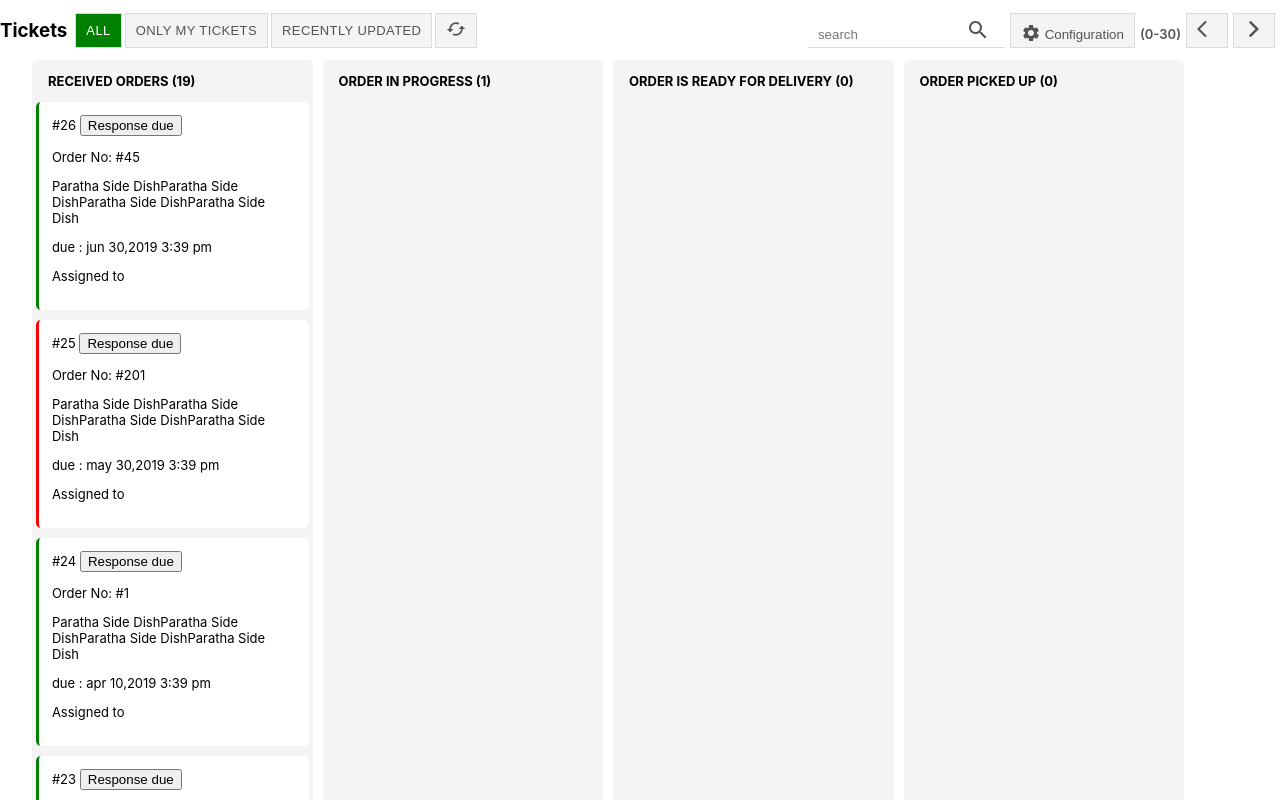
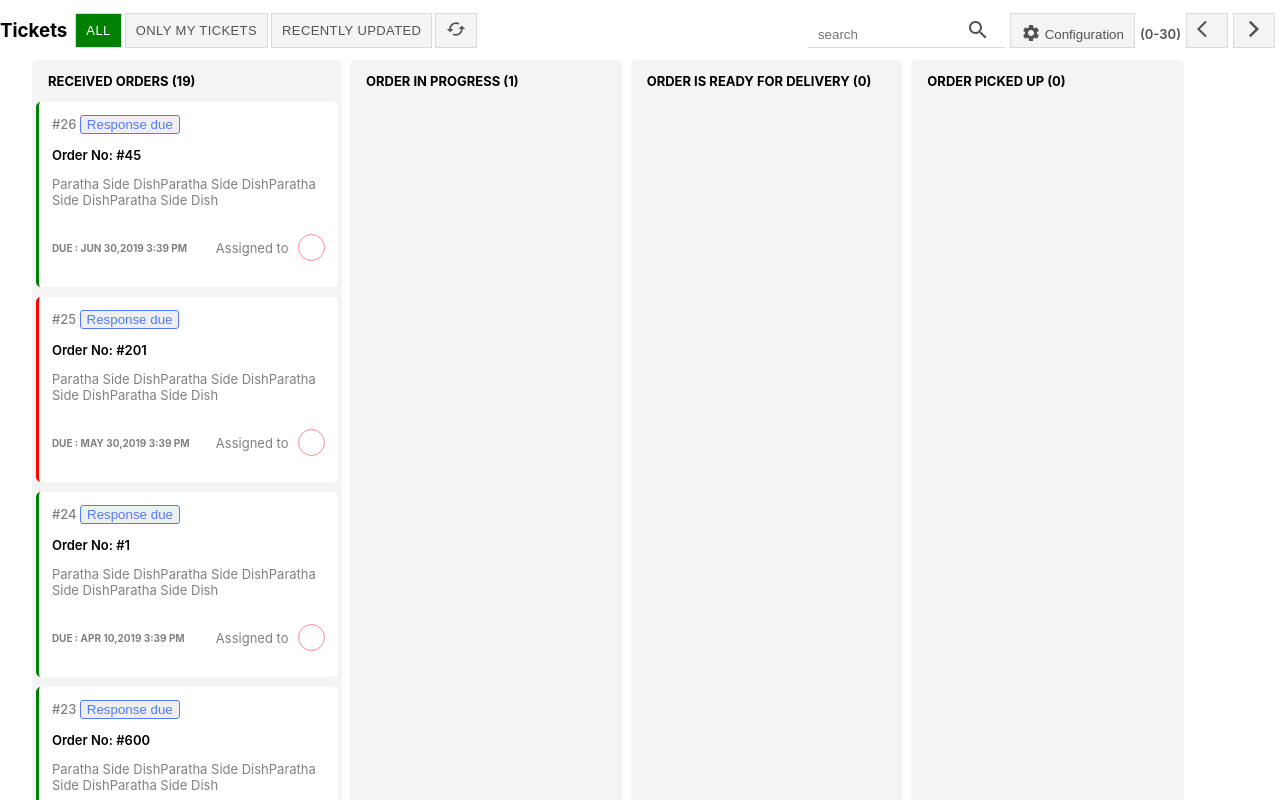
Before and after one commit to Narmadhu/KanbanBoardUi, a React (Create React App) app: page / in a window 1280 px wide. Shown: the top 800 px of the page. Built offline with nearby package versions, Linux system fonts and the light colour scheme.

Commit message:
created the received orders with styling

```diff
--- a/src/Components/Tickets/Received/Received.js
+++ b/src/Components/Tickets/Received/Received.js
@@ -5,37 +5,39 @@ function Received() {
     <div className="grid-column" >
       <div className="each-grid">
         <span>#26 <button>Response due</button></span>
-        <p>Order No: #45 </p>
-        <p>Paratha Side DishParatha Side DishParatha Side DishParatha Side Dish</p>
+        <p className="order-no" >Order No: #45 </p>
+        <p className="order">Paratha Side DishParatha Side DishParatha Side DishParatha Side Dish</p>
         <div>
-        <p>due : jun 30,2019 3:39 pm</p>
+          <div className="last-div">
+        <span className="time" > due : jun 30,2019 3:39 pm</span>
         <p>Assigned to <span></span></p>
+          </div>
         </div>
       </div>
       <div>
         <span>#25 <button>Response due</button></span>
-        <p>Order No: #201 </p>
-        <p>Paratha Side DishParatha Side DishParatha Side DishParatha Side Dish</p>
-        <div>
-        <p>due : may 30,2019 3:39 pm</p>
+        <p className="order-no">Order No: #201 </p>
+        <p className="order">Paratha Side DishParatha Side DishParatha Side DishParatha Side Dish</p>
+        <div className="last-div">
+        <span className="time">due : may 30,2019 3:39 pm</span>
         <p>Assigned to <span></span></p>
         </div>
       </div>
       <div>
         <span>#24 <button>Response due</button></span>
-        <p>Order No: #1 </p>
-        <p>Paratha Side DishParatha Side DishParatha Side DishParatha Side Dish</p>
-        <div>
-        <p>due : apr 10,2019 3:39 pm</p>
+        <p className="order-no">Order No: #1 </p>
+        <p className="order">Paratha Side DishParatha Side DishParatha Side DishParatha Side Dish</p>
+        <div className="last-div">
+        <span className="time">due : apr 10,2019 3:39 pm</span>
         <p>Assigned to <span></span></p>
         </div>
       </div>
       <div>
         <span>#23 <button>Response due</button></span>
-        <p>Order No: #600 </p>
-        <p>Paratha Side DishParatha Side DishParatha Side DishParatha Side Dish</p>
-        <div>
-        <p>due : jan 03,2019 3:39 am</p>
+        <p className="order-no">Order No: #600 </p>
+        <p className="order">Paratha Side DishParatha Side DishParatha Side DishParatha Side Dish</p>
+        <div className="last-div" >
+        <span className="time">due : jan 03,2019 3:39 am</span>
         <p>Assigned to <span></span></p>
         </div>
       </div>
--- a/src/Components/Tickets/Tickets.css
+++ b/src/Components/Tickets/Tickets.css
@@ -1,7 +1,7 @@
 .grid{
     display: grid;
     grid-template-columns: repeat(4,1fr);
-    grid-gap: 10px;
+    grid-gap: 8px;
 }
 .tickets{
     padding: 0 6em 0 2em ;
@@ -9,13 +9,17 @@
 .grid > div{
     background-color: #f4f4f4;
     border-radius: 5px;
+    height: 100vh;
+}
+.grid > div:first-child{
+    width: 310px;
+    overflow-y: scroll;
 }
 .grid > div h3{
     text-transform: uppercase;
     font-size: small;
     margin-left: 1rem;
 }
-
 .grid-column{
     display: grid;
     grid-template-rows: repeat(4,1fr);
@@ -26,12 +30,51 @@
     margin:0 0.3em ;
      padding: 1em;
      font-size: small;
+     color:grey;
      border-left:3px solid green ;
      border-radius: 5px;
 }
 .grid-column > div:nth-child(2){
     border-left:3px solid red;
 }
-/* .each-grid{ */
+.grid-column > div > span{
+    font-weight: 500;
+}
+.grid-column > div > span> button{
+color: rgb(83, 123, 255);
+border: 1px solid rgb(83, 123, 255);
+border-radius: 3px;
+}
+.order{
+    color: grey;
+}
 
-/* } */
+.order-no{
+    color: black;
+    font-weight: 600;
+}
+.last-div{
+    display: flex;
+    flex-direction: row;
+    justify-content: space-between;
+    align-items: center;
+}
+.time{
+    text-transform: uppercase;
+    font-weight: 700;
+    font-size: x-small;
+    width: 60%;
+}
+.last-div > p{
+    display: flex;
+    width: 40%;
+    justify-content: space-between;
+    align-items: center;
+}
+.last-div > p > span{
+    border: 1px solid rgb(247, 139, 157);
+    width: 25px;
+    height: 25px;
+    display: inline-block;
+    border-radius: 50%;
+}
```
